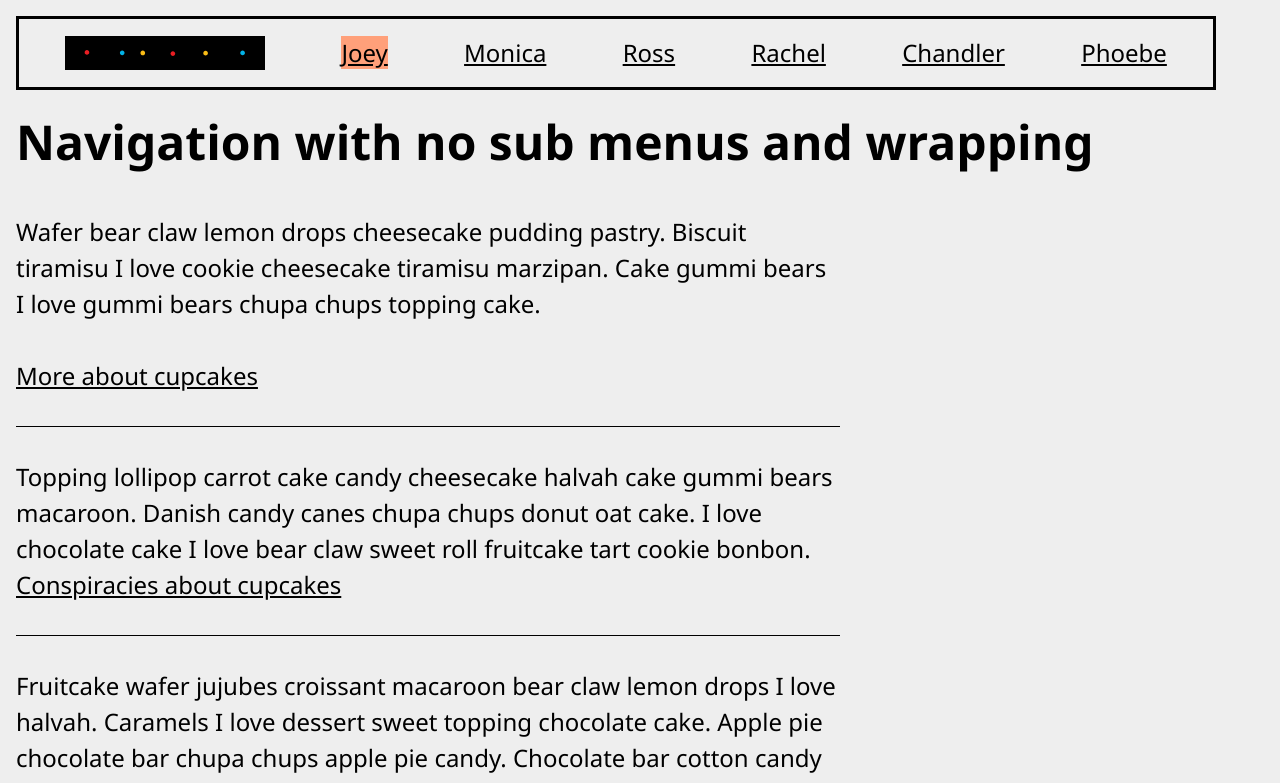
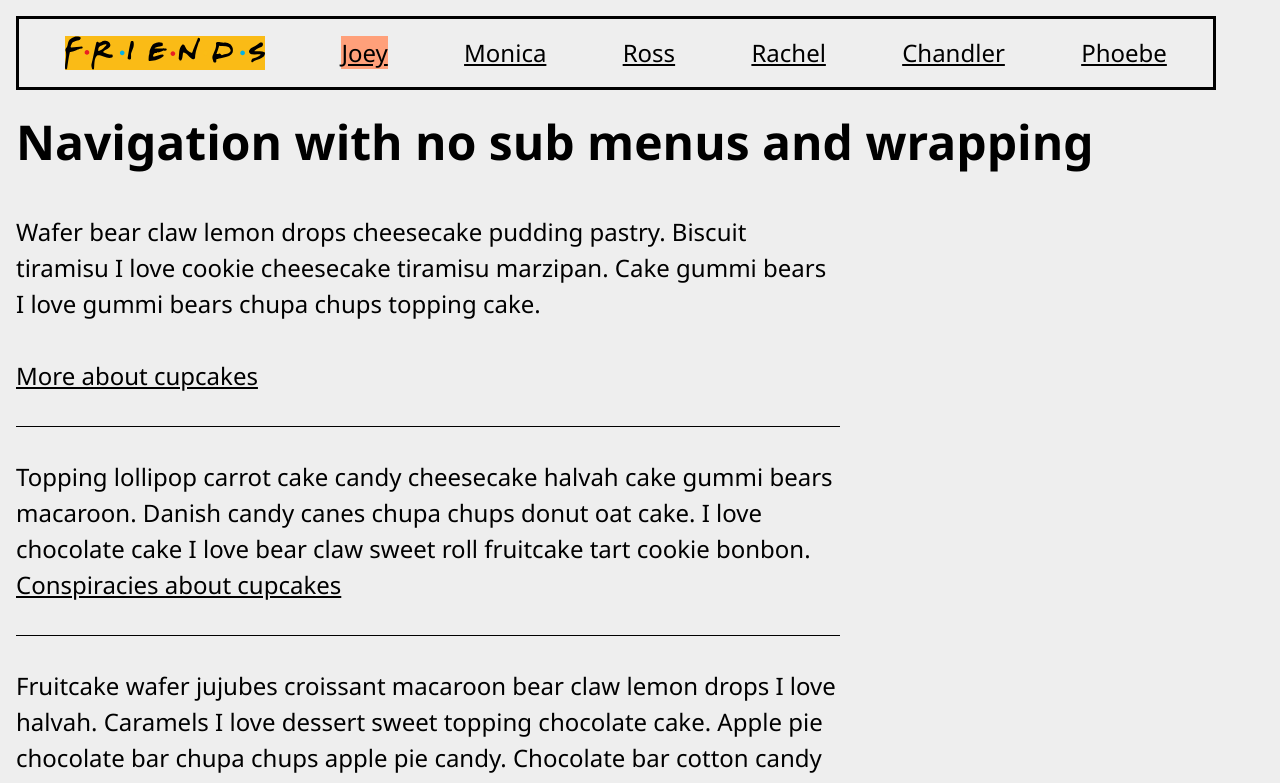
Before and after one commit to stevefrenzel/navigation-example-2, a plain HTML site: page index.html in a window 1280 px wide. In both pictures the pointer is over the link 165 px from the left and 53 px from the top of the page. Shown: the top 783 px of the page. Drawn offline with Linux system fonts and the light colour scheme.

Commit message:
Update main.css

```diff
--- a/styles/main.css
+++ b/styles/main.css
@@ -24,6 +24,10 @@ nav ul {
 #logo {
   display: flex;
   align-items: center;
+}
+
+#logo:hover a {
+  background: #fabb16;
 }
 
 [aria-current='page'] {
```
